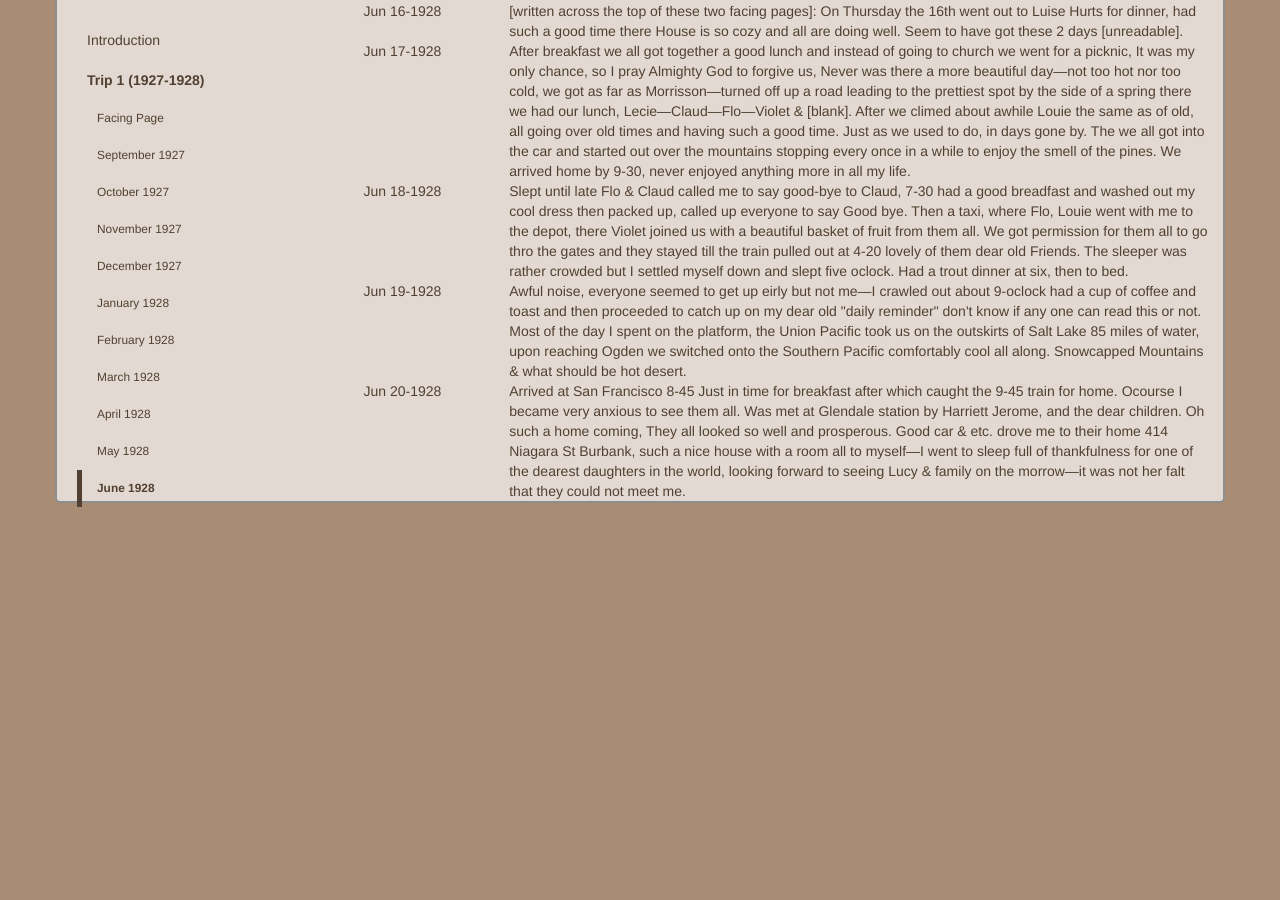
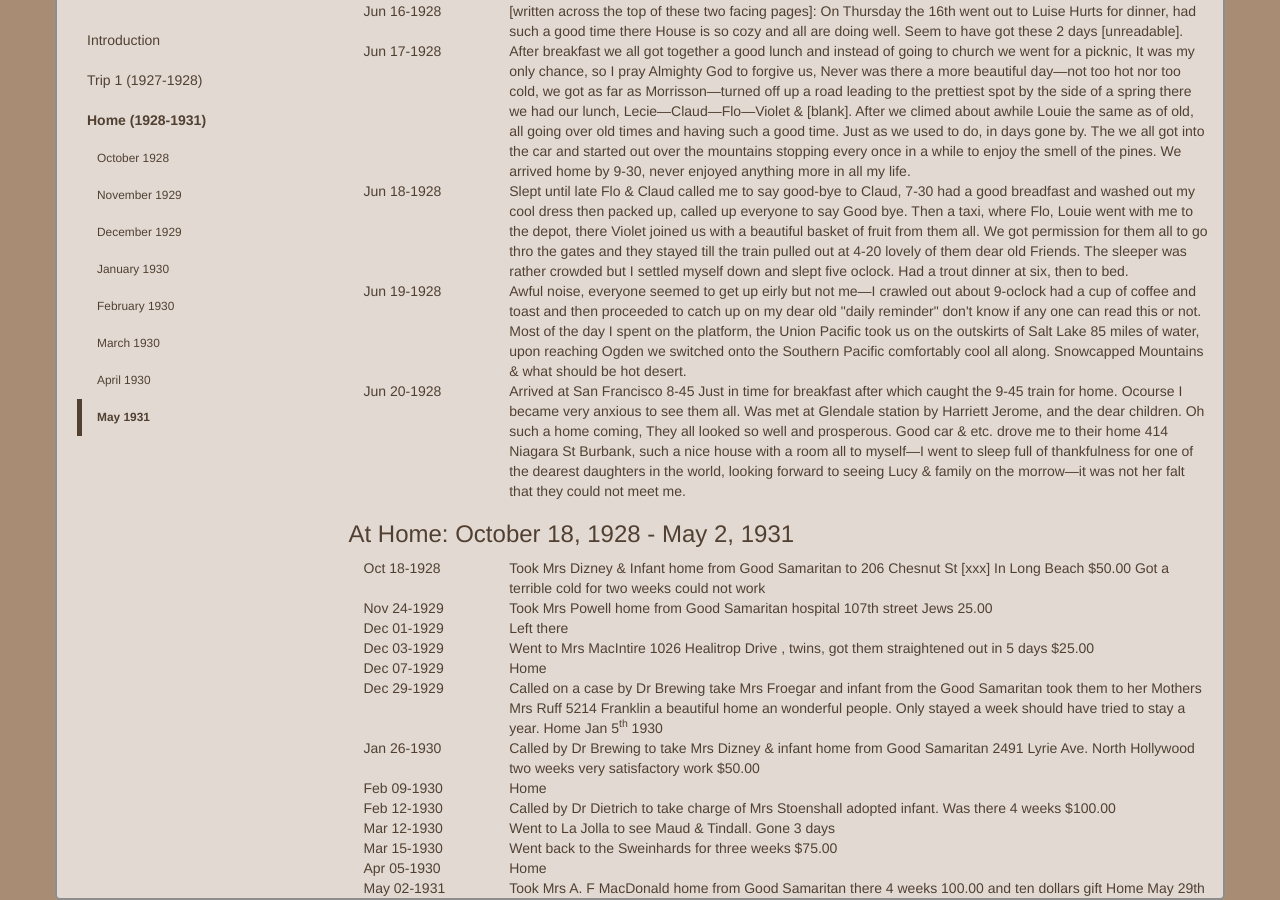
Before and after one commit to veccsolutions/veccsolutions.github.io, a Jekyll site: the page built from diaries/nanas/index.html, in a window 1280 px wide and 900 px high, scrolled down 17417 px. Built offline with Jekyll 4.4.1, drawn with Linux system fonts in a browser that asks for light colours; nearby versions of some CDN libraries; before the commit the page ends 17920 px from its top, so only the background shows below that.

Commit message:
Broke out the sections of nana's diary and added the first home set

```diff
--- /dev/null
+++ b/diaries/nanas/home.html
@@ -0,0 +1,18 @@
+{% assign nanaDiary = site.diaries | where_exp:"item","item.diary == 'nana'" | where_exp:"item","item.section contains 'home'" | group_by:"section" %}
+<section id="home">
+    <div class="row">
+        <h3>At Home: October 18, 1928 - May 2, 1931</h3>
+    </div>
+</section>
+{% for day in nanaDiary %}
+<section id="{{day.name}}">
+{% for entry in day.items %}
+    <div class="row">
+        <div class="col-xs-12 col-md-2">{{entry.date | date: "%b %d-%Y"}}{% if entry.dateSuffix %} {{entry.dateSuffix}}{% endif %}</div>
+        <div class="col-xs-12 col-md-10">
+            {{entry.output}}
+        </div>
+    </div>
+{% endfor %}
+</section>
+{% endfor %}
--- a/diaries/nanas/index.html
+++ b/diaries/nanas/index.html
@@ -39,52 +39,7 @@
                 </p>
             </div>
         </section>
-        <section id="trip1">
-        </section>
-        <section id="trip1-facingpage">
-            <div class="row">
-            <h3>Trip 1: September 22, 1927 - June 20, 1928</h3>
-            </div>
-            <section id="trip1-facingpage">
-                <div class="row">
-                <p>
-                    Facing Page:
-                        I am writing this little Diary for my two daughters Harriett and Lucy who,
-                        tho not able to go with me on my journey, will nevertheless will be with me
-                        in thoughts and good wishes every step of the way.
-                </p>
-                <p>
-                    Mary E. Robinson<br />
-                    Sep 22-1927
-                </p>
-                <p class="text-center">
-                    <em>
-                        Some ships sail east<br />
-                        and some sail west<br />
-                        By the selfsame wind that blows.<br />
-                        Tis the set of the sail and not the gales<br />
-                        that determine which way they go.<br />
-                        Like the winds of the East are the forces of fate.<br />
-                        as we travel along thru life<br />
-                        Tis the set of the soul that determines the goal<br />
-                        and not the calm or strife.<br />
-                    </em>
-                </p>
-                </div>
-            </section>
-{% assign nanaDiary = site.diaries | where_exp:"item","item.diary == 'nana'" | group_by:"section" %}
-{% for day in nanaDiary %}
-            <section id="{{day.name}}">
-{% for entry in day.items %}
-                <div class="row">
-                    <div class="col-xs-12 col-md-2">{{entry.date | date: "%b %d-%Y"}}{% if entry.dateSuffix %} {{entry.dateSuffix}}{% endif %}</div>
-                    <div class="col-xs-12 col-md-10">
-                        {{entry.output}}
+        {% include_relative trip1.html %}
+        {% include_relative home.html %}
     </div>
 </div>
-{% endfor %}
-            </section>
-{% endfor %}
-        </section>
-    </div>
-</div>
--- a/diaries/nanas/menu.html
+++ b/diaries/nanas/menu.html
@@ -40,4 +40,33 @@
             </li>
         </ul>
     </li>
+    <li>
+        <a href="#home">Home (1928-1931)</a>
+        <ul class="nav">
+            <li>
+                <a href="#home1-october1928">October 1928</a>
+            </li>
+            <li>
+                <a href="#home1-november1929">November 1929</a>
+            </li>
+            <li>
+                <a href="#home1-december1929">December 1929</a>
+            </li>
+            <li>
+                <a href="#home1-january1930">January 1930</a>
+            </li>
+            <li>
+                <a href="#home1-february1930">February 1930</a>
+            </li>
+            <li>
+                <a href="#home1-march1930">March 1930</a>
+            </li>
+            <li>
+                <a href="#home1-april1930">April 1930</a>
+            </li>
+            <li>
+                <a href="#home1-may1931">May 1931</a>
+            </li>
+        </ul>
+    </li>
 </ul>
--- /dev/null
+++ b/diaries/nanas/trip1.html
@@ -0,0 +1,46 @@
+<section id="trip1">
+    <div class="row">
+        <h3>Trip 1: September 22, 1927 - June 20, 1928</h3>
+    </div>
+</section>
+<section id="trip1-facingpage">
+    <div class="row">
+        <p>
+            Facing Page:
+                I am writing this little Diary for my two daughters Harriett and Lucy who,
+                tho not able to go with me on my journey, will nevertheless will be with me
+                in thoughts and good wishes every step of the way.
+        </p>
+        <p>
+            Mary E. Robinson<br />
+            Sep 22-1927
+        </p>
+        <p class="text-center">
+            <em>
+                Some ships sail east<br />
+                and some sail west<br />
+                By the selfsame wind that blows.<br />
+                Tis the set of the sail and not the gales<br />
+                that determine which way they go.<br />
+                Like the winds of the East are the forces of fate.<br />
+                as we travel along thru life<br />
+                Tis the set of the soul that determines the goal<br />
+                and not the calm or strife.<br />
+            </em>
+        </p>
+    </div>
+</section>
+{% assign nanaDiary = site.diaries | where_exp:"item","item.diary == 'nana'" | where_exp:"item","item.section contains 'trip1'" | group_by:"section" %}
+
+{% for day in nanaDiary %}
+<section id="{{day.name}}">
+{% for entry in day.items %}
+    <div class="row">
+        <div class="col-xs-12 col-md-2">{{entry.date | date: "%b %d-%Y"}}{% if entry.dateSuffix %} {{entry.dateSuffix}}{% endif %}</div>
+        <div class="col-xs-12 col-md-10">
+            {{entry.output}}
+        </div>
+    </div>
+{% endfor %}
+</section>
+{% endfor %}
```
Also changed, not shown: _diaries/nana/home/1928/10/1928-10-18.html (added, +13 -0 lines), _diaries/nana/home/1929/11/1929-11-24.html (added, +13 -0 lines), _diaries/nana/home/1929/12/1929-12-01.html (added, +13 -0 lines), _diaries/nana/home/1929/12/1929-12-03.html (added, +13 -0 lines), _diaries/nana/home/1929/12/1929-12-07.html (added, +13 -0 lines), _diaries/nana/home/1929/12/1929-12-29.html (added, +13 -0 lines), _diaries/nana/home/1930/01/1930-01-26.html (added, +13 -0 lines), _diaries/nana/home/1930/02/1930-02-09.html (added, +13 -0 lines), _diaries/nana/home/1930/02/1930-02-12.html (added, +13 -0 lines), _diaries/nana/home/1930/03/1930-03-12.html (added, +13 -0 lines), _diaries/nana/home/1930/03/1930-03-15.html (added, +13 -0 lines), _diaries/nana/home/1930/04/1930-04-05.html (added, +13 -0 lines), _diaries/nana/home/1931/05/1931-05-02.html (added, +13 -0 lines). Lines whose indentation alone changed are shown as unchanged.
